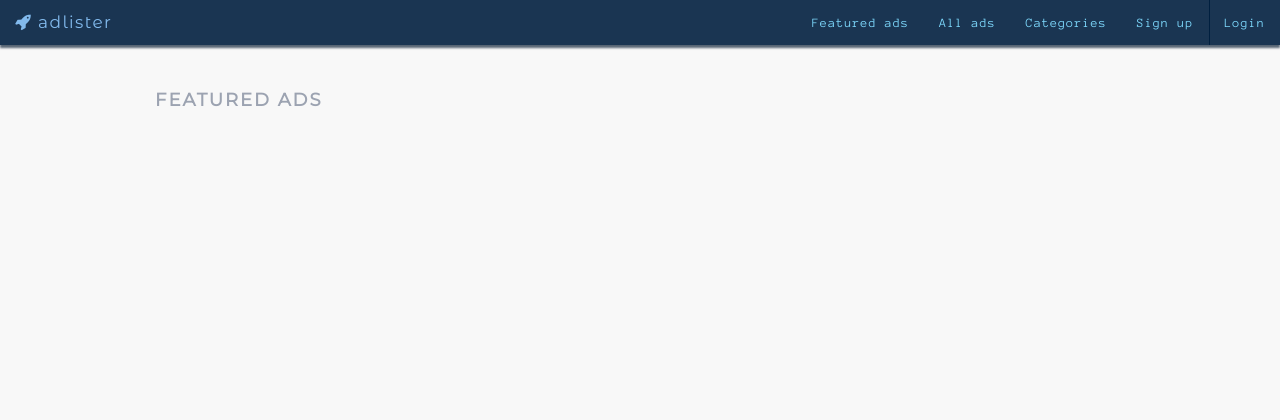
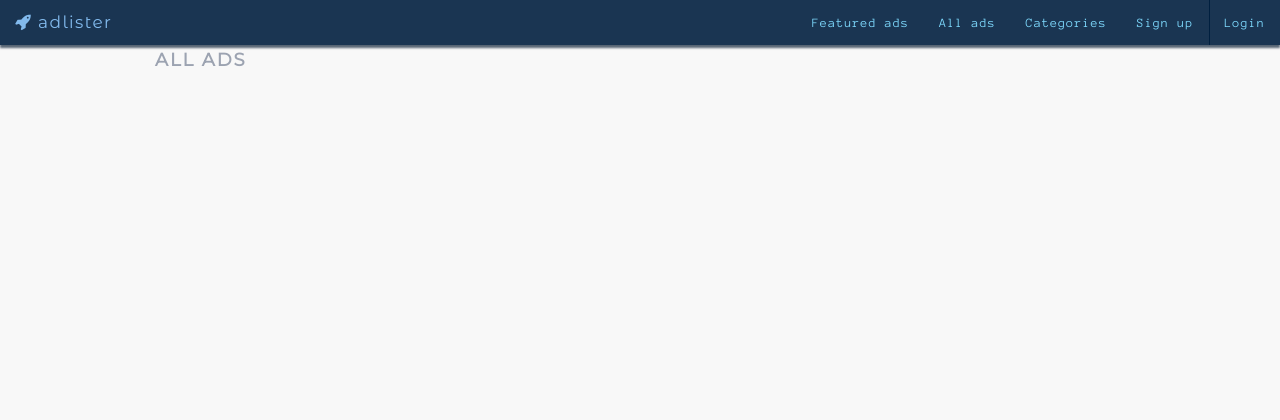
Before and after one commit to Codeup-Adlister-Project/adlister.dev, a PHP site: page /ads.index.php in a window 1280 px wide. Shown: the top 420 px of the page. Run offline with PHP 8.4, Linux system fonts and the light colour scheme; data that the repository does not hold is empty; some libraries are stand-ins or nearby versions.

Commit message:
changed 'Featured ads' to 'All ads'

```diff
--- a/public/ads.index.php
+++ b/public/ads.index.php
@@ -28,10 +28,10 @@
 
 <?php require_once '../views/partials/navbar.php'; ?>
 
-    <section id="featured">
+    <section id="all-ads">
         <div class="row">
             <div class="small-12 columns">
-                <h5 class="featured-ads">Featured ads</h5>
+                <h5 class="featured-ads">All ads</h5>
             </div>
         </div>
         <div class="row">
```
